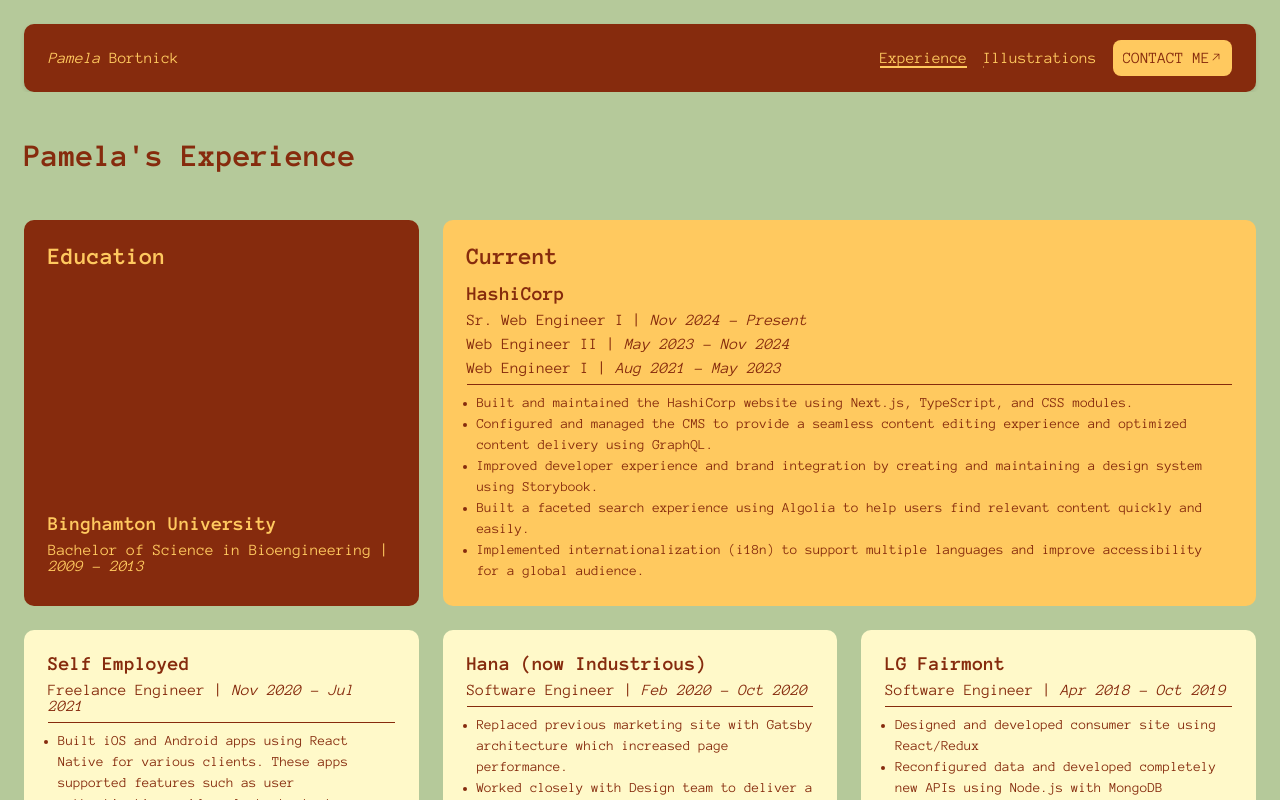
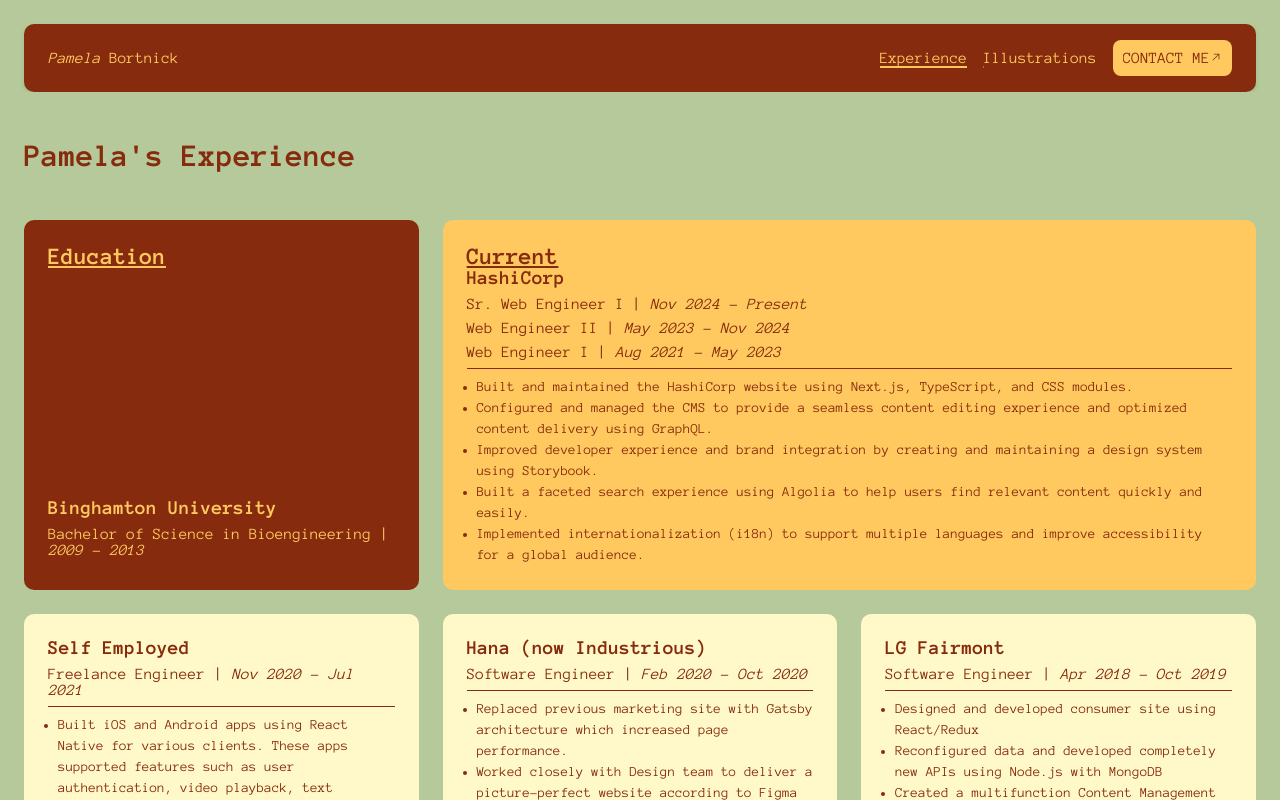
Before and after one commit to pbortnick/pamelahoneybortnick, a Next.js app: page /experience in a window 1280 px wide. Shown: the top 800 px of the page. Built offline with nearby package versions, Linux system fonts and the light colour scheme.

Commit message:
remove footer

```diff
--- a/app/components/bio/bio.module.css
+++ b/app/components/bio/bio.module.css
@@ -8,6 +8,10 @@
 	gap: var(--spacing-03);
 	flex-direction: column;
 	padding: 144px var(--padding) var(--padding);
+
+	@media (min-width: 1200px) {
+		padding: 180px var(--padding) var(--padding);
+	}
 }
 
 .bioText {
--- a/app/components/header/header.module.css
+++ b/app/components/header/header.module.css
@@ -4,7 +4,7 @@
 	padding: var(--padding);
 	display: flex;
 	flex-direction: column;
-	gap: 72px;
+	gap: 120px;
 	height: 100%;
 	justify-content: space-between;
 }
--- a/app/experience/experience-page.module.css
+++ b/app/experience/experience-page.module.css
@@ -48,8 +48,13 @@
 }
 
 .heading {
+	text-decoration: underline;
 	font-size: var(--font-size-large);
 	padding-bottom: var(--spacing-02);
+
+	@media (min-width: 768px) {
+		padding-bottom: 0;
+	}
 }
 
 .current {
--- a/app/illustrations/illustrations-page.module.css
+++ b/app/illustrations/illustrations-page.module.css
@@ -7,6 +7,12 @@
 	grid-template-columns: repeat(12, 1fr);
 	max-width: var(--page-width);
 	margin: 0 auto;
+}
+
+.heading {
+	padding-bottom: 0;
+	text-decoration: underline;
+	padding-bottom: var(--spacing-02);
 }
 
 .header {
--- a/app/layout.tsx
+++ b/app/layout.tsx
@@ -31,7 +31,7 @@
 				<Nav />
 				{children}
 				<div className="footer">
-					<Footer />
+					{/* <Footer /> */}
 				</div>
 			</body>
 		</html>
```
